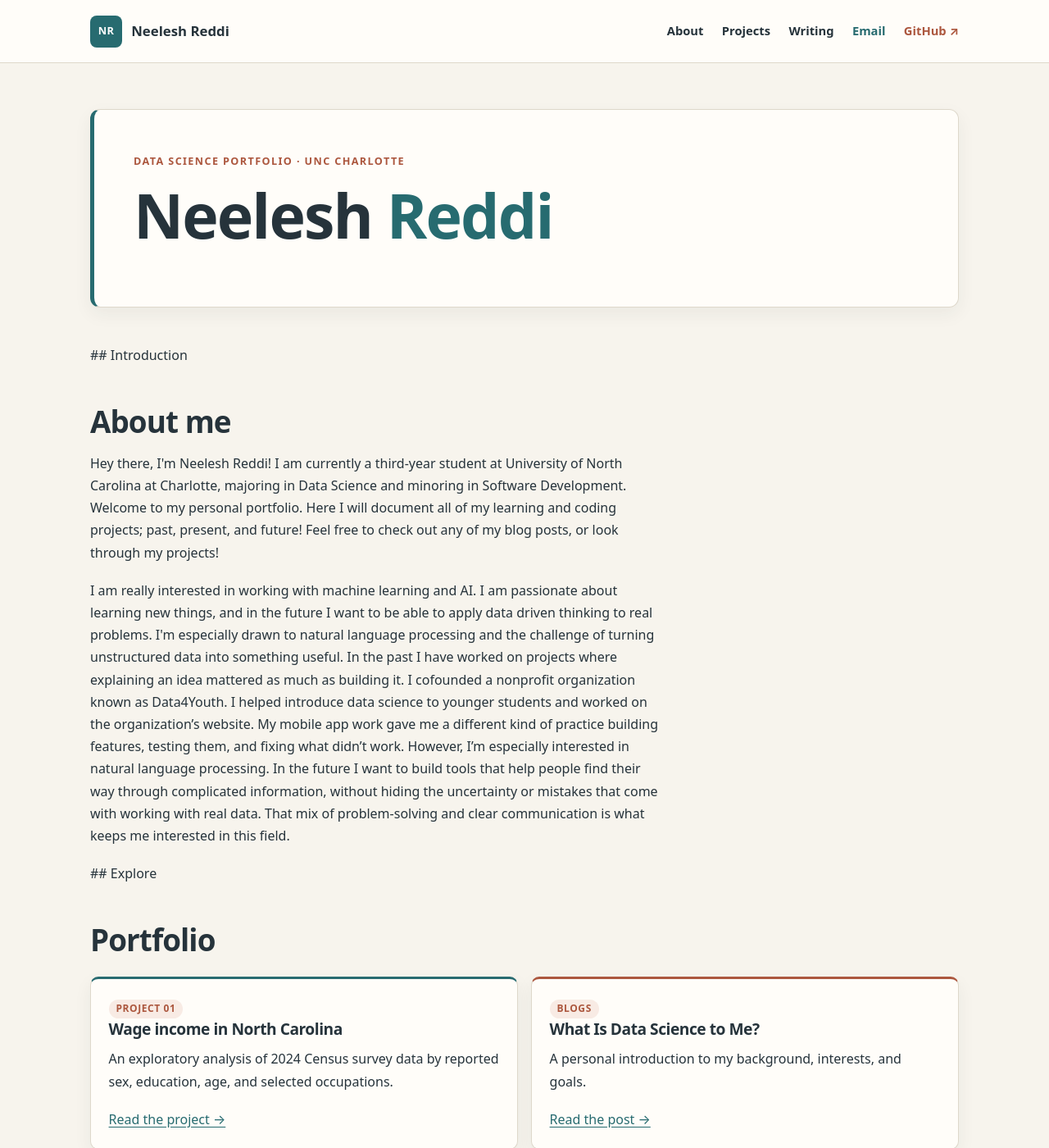
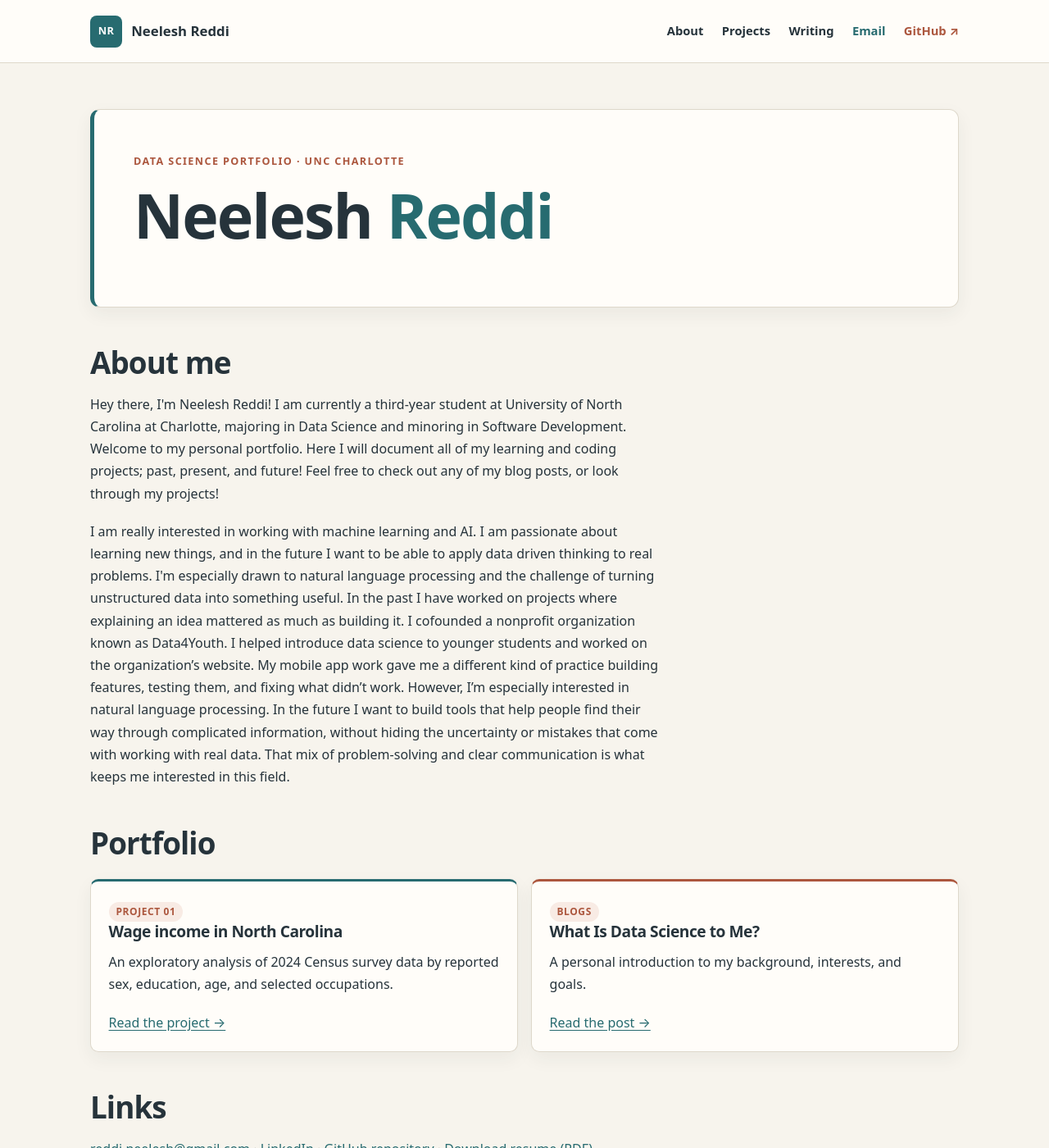
Before and after one commit to nreddi2/data-science-portfolio, a Jekyll site: the page built from index.md, in a window 1280 px wide and 1400 px high. Shown: the whole window at 82% size. Built offline with Jekyll 4.4.1, drawn with Linux system fonts in a browser that asks for light colours.

Commit message:
Update index.md

```diff
--- a/index.md
+++ b/index.md
@@ -11,7 +11,7 @@ page_class: home-page
 </section>
 
 <section aria-labelledby="about-title">
-  ## Introduction
+
   <h2 id="about-title">About me</h2>
   <p>Hey there, I'm Neelesh Reddi! I am currently a third-year student at University of North Carolina at Charlotte, majoring in Data Science and minoring in Software Development. Welcome to my personal portfolio. Here I will document all of my learning and coding projects; past, present, and future! Feel free to check out any of my blog posts, or look through my projects!</p>
   <p>I am really interested in working with machine learning and AI. I am passionate about learning new things, and in the future I want to be able to apply data driven thinking to real problems. I'm especially drawn to natural language processing and the challenge of turning unstructured data into something useful.
@@ -21,7 +21,7 @@ However, I’m especially interested in natural language processing. In the futu
 </section>
 
 <section aria-labelledby="explore-title">
-  ## Explore
+
   <h2 id="explore-title">Portfolio</h2>
   <div class="feature-grid">
     <article class="card"><span class="tag">Project 01</span><h3>Wage income in North Carolina</h3><p>An exploratory analysis of 2024 Census survey data by reported sex, education, age, and selected occupations.</p><p><a href="{{ '/projects/wage-income-north-carolina/' | relative_url }}">Read the project →</a></p></article>
```
Also changed, not shown: other parts of index.md (+1 -1 lines).
